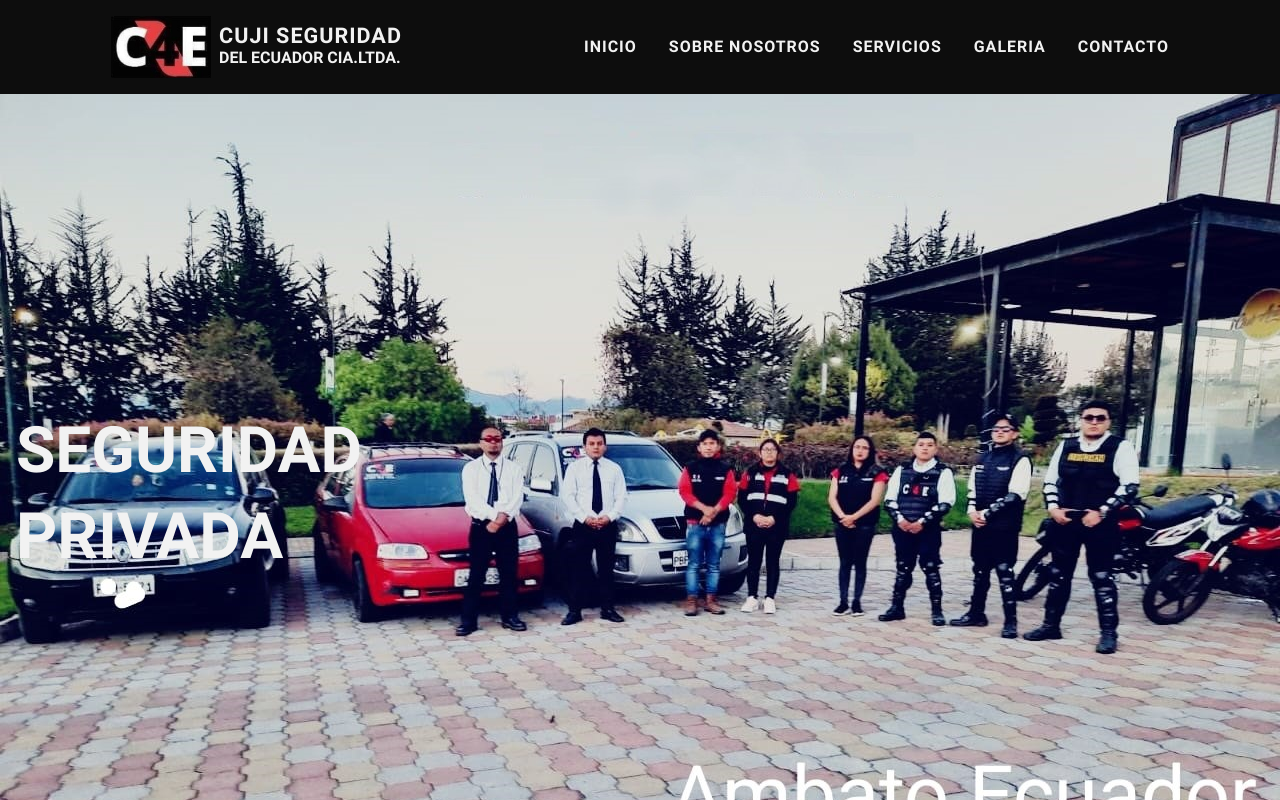
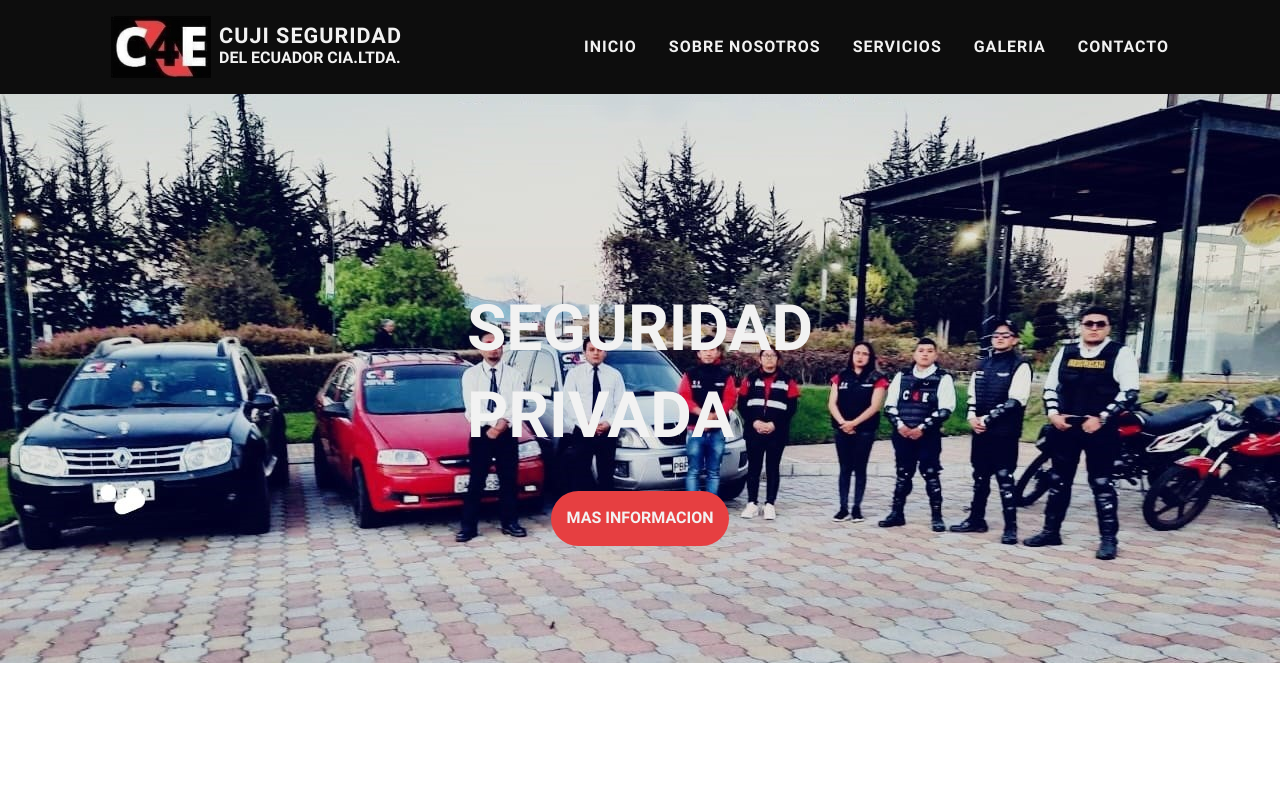
Before and after one commit to SeguridadC4E/web_c4e, a React (Vite) app: page /sobre-nosotros in a window 1280 px wide. Shown: the top 800 px of the page. Built offline with nearby package versions, Linux system fonts and the light colour scheme.

Commit message:
se agrega la portada

```diff
--- a/src/App.css
+++ b/src/App.css
@@ -35,6 +35,7 @@
   width: 100vw;
   background-color: var(--color-dark);
   padding:1em 0;
+  position: fixed;
 }
 
 .header-content{
@@ -70,20 +71,18 @@
 
 /*MAIN PAGE*/
 .main{
-  padding:  0;
 }
 .section-front{
-  background-color: mediumorchid;
-  background: url(./assets/img-content/111.jfif) no-repeat;
+  background: url(./assets/img-content/111.jpg) no-repeat fixed;
 
   display: flex;
-  flex-direction: row;
-  justify-content: start;
+  flex-direction: column;
+  justify-content: center;
   align-items: center;
 
   width: 100vw;
   height: 100vh;
-  padding-left:1em ;
+  padding:25vh ;
 }
 
 .front-div{
@@ -98,6 +97,16 @@
 }
 .front-div-h2 .front-div-h2--space{
   letter-spacing: 1rem;
+}
+
+.front-button{
+  cursor: pointer;
+  background-color:var(--color-dark-tomato);
+  border-radius: 65px;
+  padding: 1em;
+  text-transform: uppercase;
+  color: var(--color-light-gray);
+  font-weight: 700;
 }
 
 /*FOOTER*/
--- a/src/components/Main.jsx
+++ b/src/components/Main.jsx
@@ -1,3 +1,5 @@
+import { Link } from 'react-router-dom'
+
 const Main = () => {
   return (
     <main className='main'>
@@ -6,6 +8,7 @@ const Main = () => {
           <h2 className='front-div-h2'>seguridad</h2>
           <h2 className='front-div-h2 front-div-h2-space'>privada</h2>
         </div>
+        <Link to='/services' className='front-button'>mas informacion</Link>
       </section>
     </main>
   )
```
Also changed, not shown: src/assets/img-content/111.jfif (deleted), src/assets/img-content/111.jpg (added).
